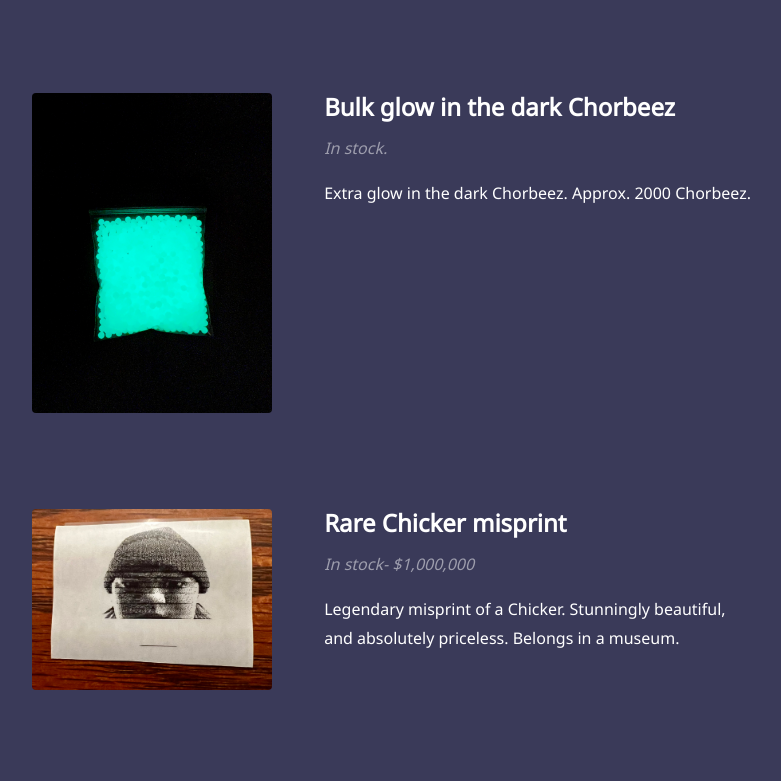
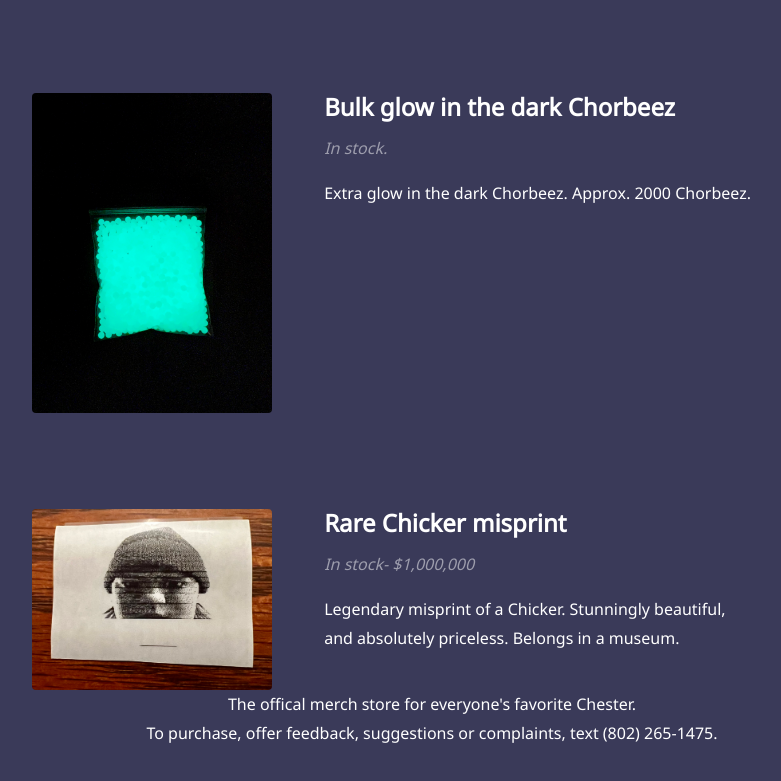
Before and after one commit to RaspberryPiDude314/chestermerchwebsite, a plain HTML site: page index.html in a window 1280 px wide. Shown: the part 2340-3121 px from the top of the page, without its empty margins (208-989 px from the left). Drawn offline with Linux system fonts and the light colour scheme.

Commit message:
Update index.html

```diff
--- a/index.html
+++ b/index.html
@@ -16,7 +16,7 @@
         <h1>Offical Chester Store</h1>
         <div class="subheading">
             The offical merch store for everyone's favorite Chester.
-
+            <br>
             To purchase, offer feedback, suggestions or complaints, text (802) 265-1475.
         </div>
 
@@ -106,6 +106,13 @@
                 <p>Legendary misprint of a Chicker. Stunningly beautiful, and absolutely priceless. Belongs in a museum.</p>
             </div>
         </div>
+
+        <div class="subheading">
+            The offical merch store for everyone's favorite Chester.
+            <br>
+            To purchase, offer feedback, suggestions or complaints, text (802) 265-1475.
+        </div>
+
 </body>
 
 </html>
```
